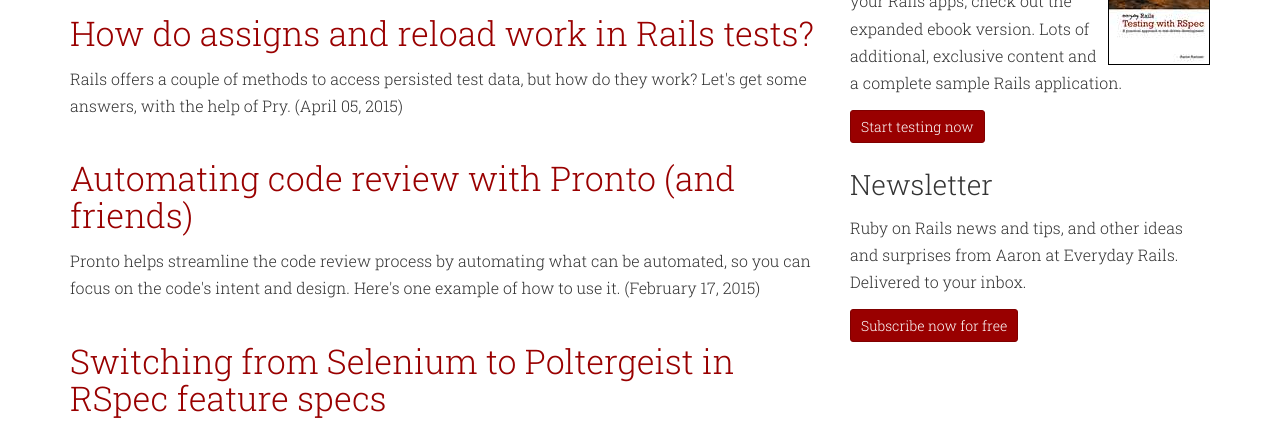
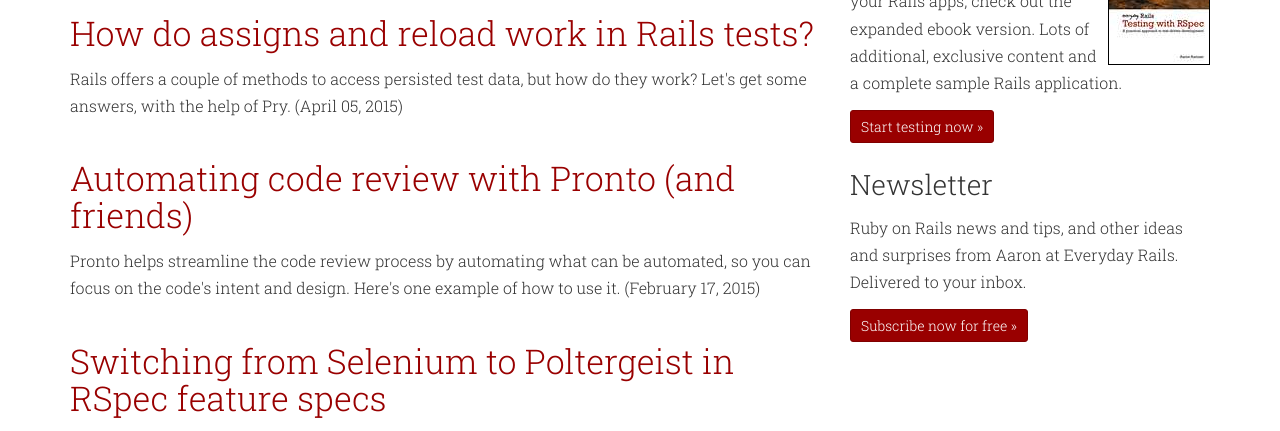
Before and after one commit to everydayrails/everyday-rails, a Jekyll site: the page built from index.html, in a window 1280 px wide. Shown: the part 275-706 px from the top of the page. Built offline with Jekyll 4.4.1, drawn with Linux system fonts in a browser that asks for light colours; Markdown is read by kramdown in place of the engine named in the settings.

Commit message:
Add lil arrows to sidebar buttons

```diff
--- a/_includes/sidebar.html
+++ b/_includes/sidebar.html
@@ -13,7 +13,7 @@
           your Rails apps, check out the expanded ebook version. Lots of
           additional, exclusive content and a complete sample Rails application.
         </p>
-        <a class="btn btn-sm btn-primary" href="https://leanpub.com/everydayrailsrspec">Start testing now</a>
+        <a class="btn btn-sm btn-primary" href="https://leanpub.com/everydayrailsrspec">Start testing now »</a>
       </div>
     </div>
 
@@ -24,7 +24,7 @@
           Ruby on Rails news and tips, and other ideas and surprises from Aaron at
           Everyday Rails. Delivered to your inbox.
         </p>
-        <a class="btn btn btn-sm btn-primary" href="http://eepurl.com/nRW0z">Subscribe now for free</a>
+        <a class="btn btn btn-sm btn-primary" href="http://eepurl.com/nRW0z">Subscribe now for free »</a>
       </div>
     </div>
   </div>
```
